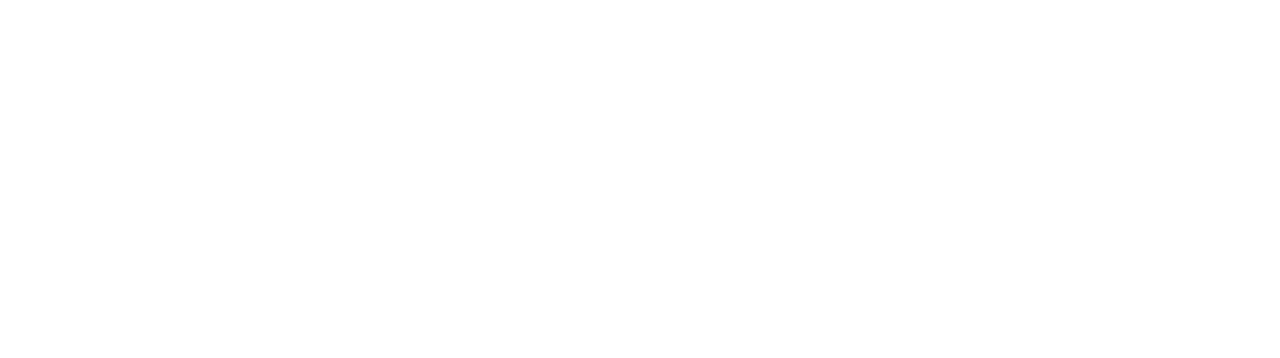
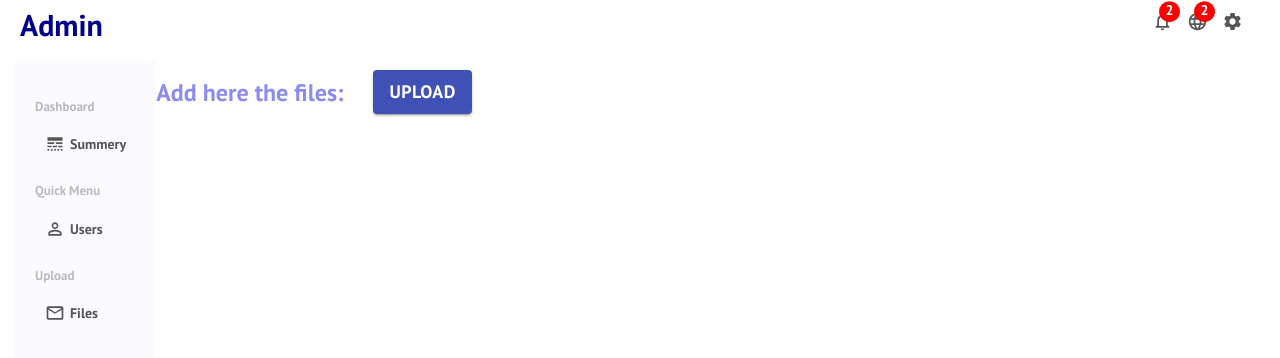
Before and after one commit to eitany52/Rec4Me-Frontend, a React (Create React App) app: page /files in a window 1280 px wide. Before the commit this address had no page. Shown: the top 358 px of the page. Built offline with nearby package versions, Linux system fonts and the light colour scheme.

Commit message:
upload file page

```diff
--- a/src/App.js
+++ b/src/App.js
@@ -5,7 +5,7 @@
 import Login from './components/pages/sign/Login';
 import Summery from './components/pages/summery/Summery';
 import UserList from './components/pages/users/Users';
-
+import UploadFiles from './components/pages/files/UploadFiles';
 
 function App() {
   return (
@@ -17,6 +17,7 @@
         <Route path='/log-in' element= {<Login />} />
         <Route path='/admin' element= {<Summery />} />
         <Route path='/users' element= {<UserList />} />
+        <Route path='/files' element= {<UploadFiles />} />
       </Routes>
     </Router>
     </>
--- a/src/components/chart/Chart.css
+++ b/src/components/chart/Chart.css
@@ -1,5 +1,6 @@
   .featuredChart {
     margin: 20px;
+    margin-top: 0px;
     padding: 10px;
     cursor: pointer;
     -webkit-box-shadow: 0px 0px 15px -10px rgba(0, 0, 0, 0.75);
--- /dev/null
+++ b/src/components/pages/files/UploadFiles.css
@@ -0,0 +1,36 @@
+.container {
+    display: flex;
+    margin-top: 10px;
+    margin-left: 0%;
+    width: 100%;
+  }
+
+  .link {
+    text-decoration: none;
+    color: inherit;
+  }
+
+  .uploadContainer {
+    /* margin : auto; */
+    /* width: 400; */
+    display: flex;
+    /* align-items: top; */
+    /* justify-content: center; */
+    /* flex-wrap: wrap; */
+  }
+
+  .inputButton {
+    display: none !important;
+  }
+
+  .h3header {
+    color: rgb(140, 140, 238);
+    padding-right: 20px;
+  }
+
+  .buttonStyle {
+    align-items: top;
+    justify-content: center;
+    margin: 10px !important;
+    font-size: 0.6em !important;
+  }
--- /dev/null
+++ b/src/components/pages/files/UploadFiles.jsx
@@ -0,0 +1,27 @@
+import "./UploadFiles.css";
+import Sidebar from "../../sidebar/SideBarForAdmin";
+import Topbar from "../../topbar/TopBarForAdmin";
+import Button from '@material-ui/core/Button';
+
+
+export default function UploadFiles() {
+    return (
+      <>
+          <Topbar />
+          <div className="container">
+              <Sidebar />
+              <div className="summery">
+              <div className="uploadContainer">
+                <h3 className="h3header">Add here the files:</h3> <br />
+                <label>
+                  <input className="inputButton" type="file" accept="/*" id="contained-button-file" />
+                  <Button className="buttonStyle" type="file" variant="contained" color="primary" component="span">
+                    Upload
+                  </Button>
+                </label>
+              </div>
+          </div>
+      </div>
+      </>
+    );
+  }
--- a/src/components/sidebar/SideBarForAdmin.jsx
+++ b/src/components/sidebar/SideBarForAdmin.jsx
@@ -3,17 +3,8 @@
 import "./SideBarForAdmin.css";
 import {
   LineStyle,
-  Timeline,
-  TrendingUp,
   PermIdentity,
-  Storefront,
-  AttachMoney,
-  BarChart,
   MailOutline,
-  DynamicFeed,
-  ChatBubbleOutline,
-  WorkOutline,
-  Report,
 } from "@material-ui/icons";
 import { Link } from "react-router-dom";
 
@@ -44,15 +35,15 @@
           </ul>
         </div>
         <div className="sidebarMenu">
-          <h3 className="sidebarTitle">Notifications</h3>
+          <h3 className="sidebarTitle">Upload</h3>
           <ul className="sidebarList">
-            <Link to="/mail" className="link">
+            <Link to="/files" className="link">
             <li className="sidebarListItem">
               <MailOutline className="sidebarIcon" />
-              Mail
+              Files
             </li>
             </Link>
-            <Link to="/feedback" className="link">
+            {/* <Link to="/feedback" className="link">
             <li className="sidebarListItem">
               <DynamicFeed className="sidebarIcon" />
               Feedback
@@ -63,7 +54,7 @@
               <ChatBubbleOutline className="sidebarIcon" />
               Messages
             </li>
-            </Link>
+            </Link> */}
           </ul>
         </div>
       </div>
```
